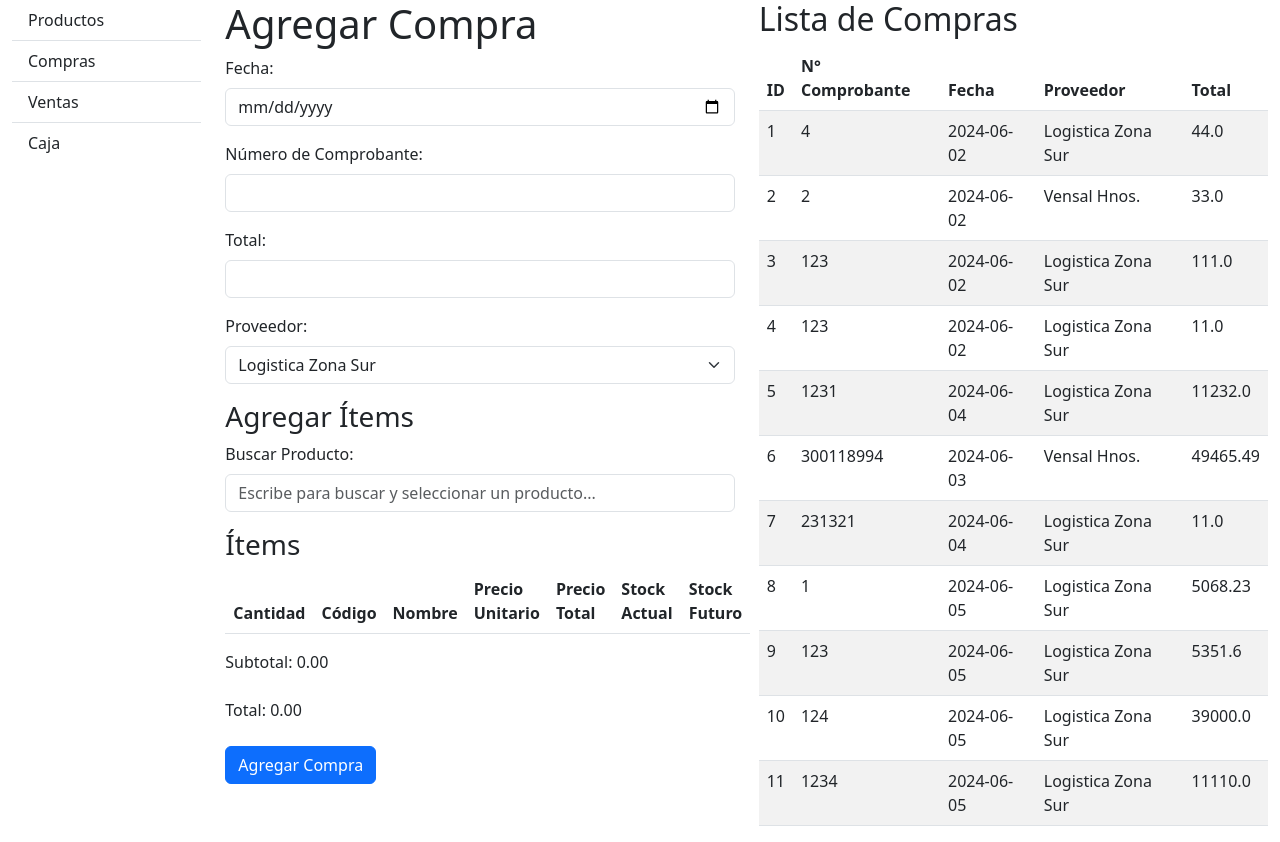
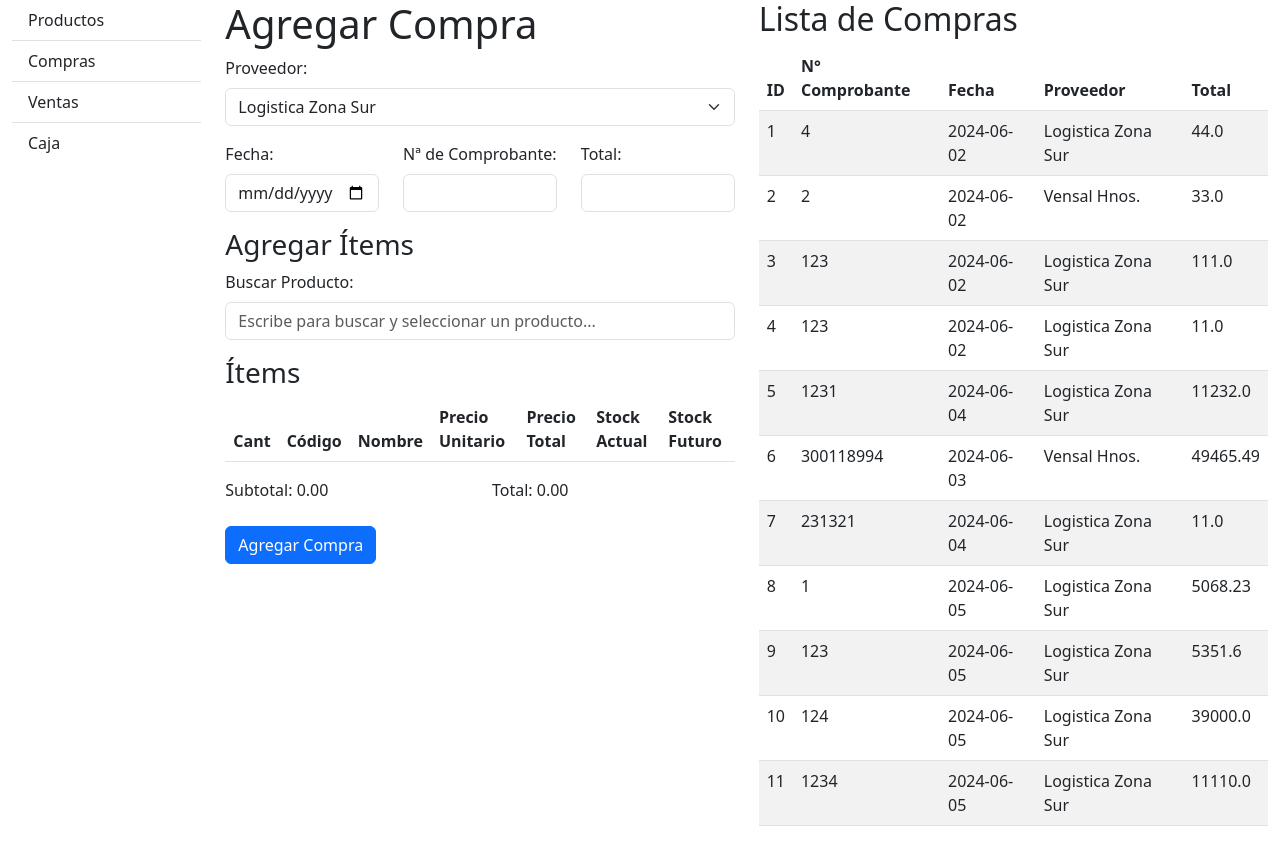
Before and after one commit to pagliardini/kpos-flask, a Flask app: page /compras in a window 1280 px wide. Run offline with Flask 3, Linux system fonts and the light colour scheme; lists and menus that the app fills with data are empty.

Commit message:
improved formulario de compra

```diff
--- a/templates/compras.html
+++ b/templates/compras.html
@@ -17,18 +17,6 @@
             <!-- Formulario para agregar una nueva compra -->
             <form action="/compras/agregar" method="post" id="compraForm">
                                 <div class="mb-3">
-                        <label for="fecha" class="form-label">Fecha:</label>
-                        <input type="date" class="form-control" id="fecha" name="fecha" required>
-                    </div>
-                    <div class="mb-3">
-                        <label for="numero_comprobante" class="form-label">Número de Comprobante:</label>
-                        <input type="text" class="form-control" id="numero_comprobante" name="numero_comprobante" required>
-                    </div>
-                    <div class="mb-3">
-                        <label for="total" class="form-label">Total:</label>
-                        <input type="number" class="form-control" id="total" name="total" step="0.01" readonly>
-                    </div>
-                    <div class="mb-3">
                     <label for="idproveedor" class="form-label">Proveedor:</label>
                     <select class="form-select" id="idproveedor" name="idproveedor" required>
                         {% for proveedor in proveedores %}
@@ -36,6 +24,21 @@
                         {% endfor %}
                     </select>
                 </div>
+                <div class="row mb-3">
+                    <div class="col-md-4">
+                        <label for="fecha" class="form-label">Fecha:</label>
+                        <input type="date" class="form-control" id="fecha" name="fecha" required>
+                    </div>
+                    <div class="col-md-4">
+                        <label for="numero_comprobante" class="form-label">Nª de Comprobante:</label>
+                        <input type="text" class="form-control" id="numero_comprobante" name="numero_comprobante" required>
+                    </div>
+                    <div class="col-md-4">
+                        <label for="total" class="form-label">Total:</label>
+                        <input type="number" class="form-control" id="total" name="total">
+                    </div>
+                </div>
+
                 <h3>Agregar Ítems</h3>
                 <div class="mb-3">
                     <label for="buscar_producto" class="form-label">Buscar Producto:</label>
@@ -46,7 +49,7 @@
                 <table class="table table-striped" id="itemsTable">
                     <thead>
                         <tr>
-                                <th>Cantidad</th>
+                            <th>Cant</th>
                             <th>Código</th>
                             <th>Nombre</th>
                             <th>Precio Unitario</th>
@@ -58,13 +61,15 @@
                     <tbody></tbody>
                 </table>
                 <input type="hidden" name="items" id="itemsInput">
-                    <div class="mb-3">
+                <div class="row mb-3">
+                    <div class="col-md-6">
                         <label for="subtotal" class="form-label">Subtotal:</label>
                         <span id="subtotal">0.00</span>
                     </div>
-                    <div class="mb-3">
+                    <div class="col-md-6">
                         <label for="totalFactura" class="form-label">Total:</label>
                         <span id="totalFactura">0.00</span>
+                    </div>
                 </div>
                 <button type="submit" class="btn btn-primary">Agregar Compra</button>
             </form>
```
Also changed, not shown: kpos.db. Lines whose indentation alone changed are shown as unchanged.
